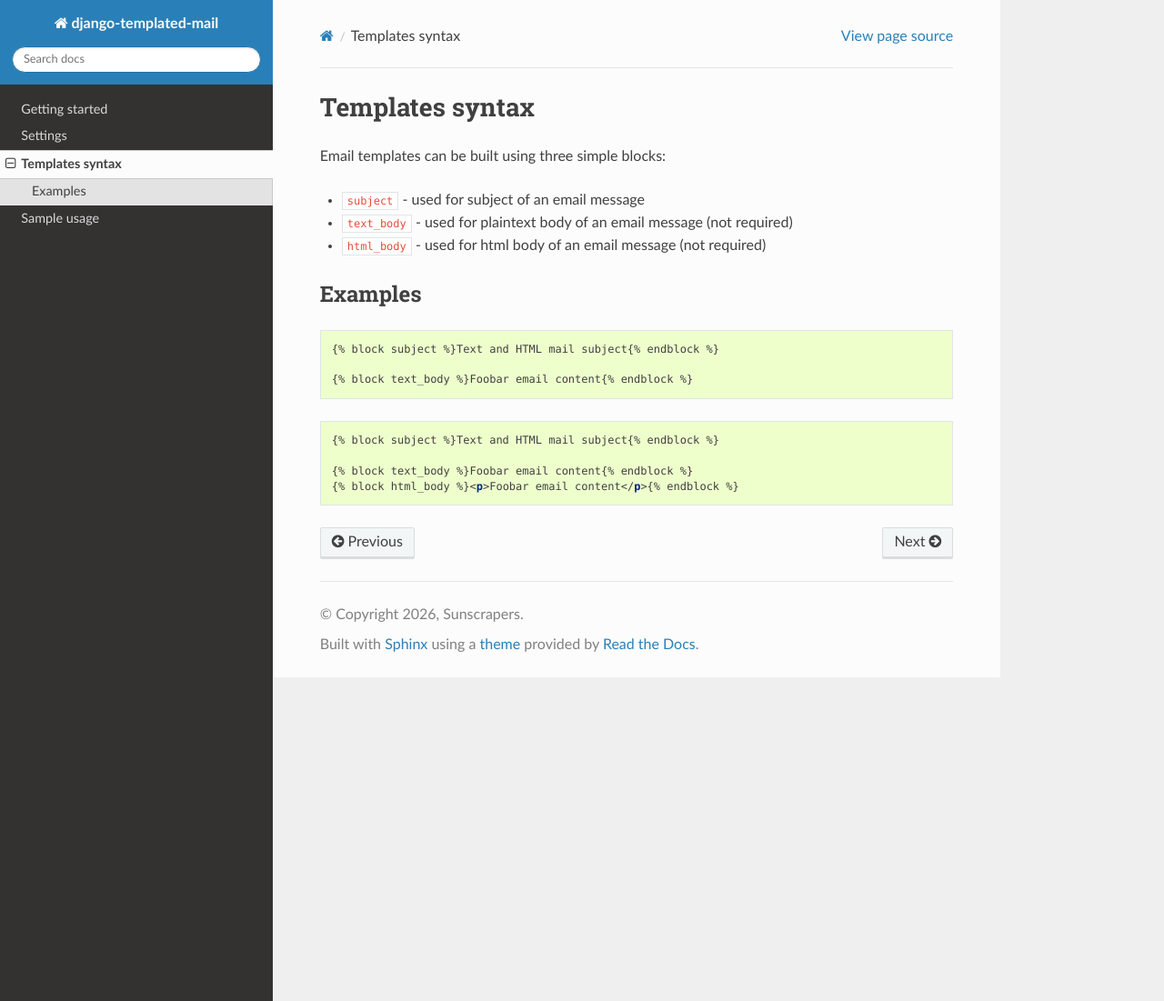
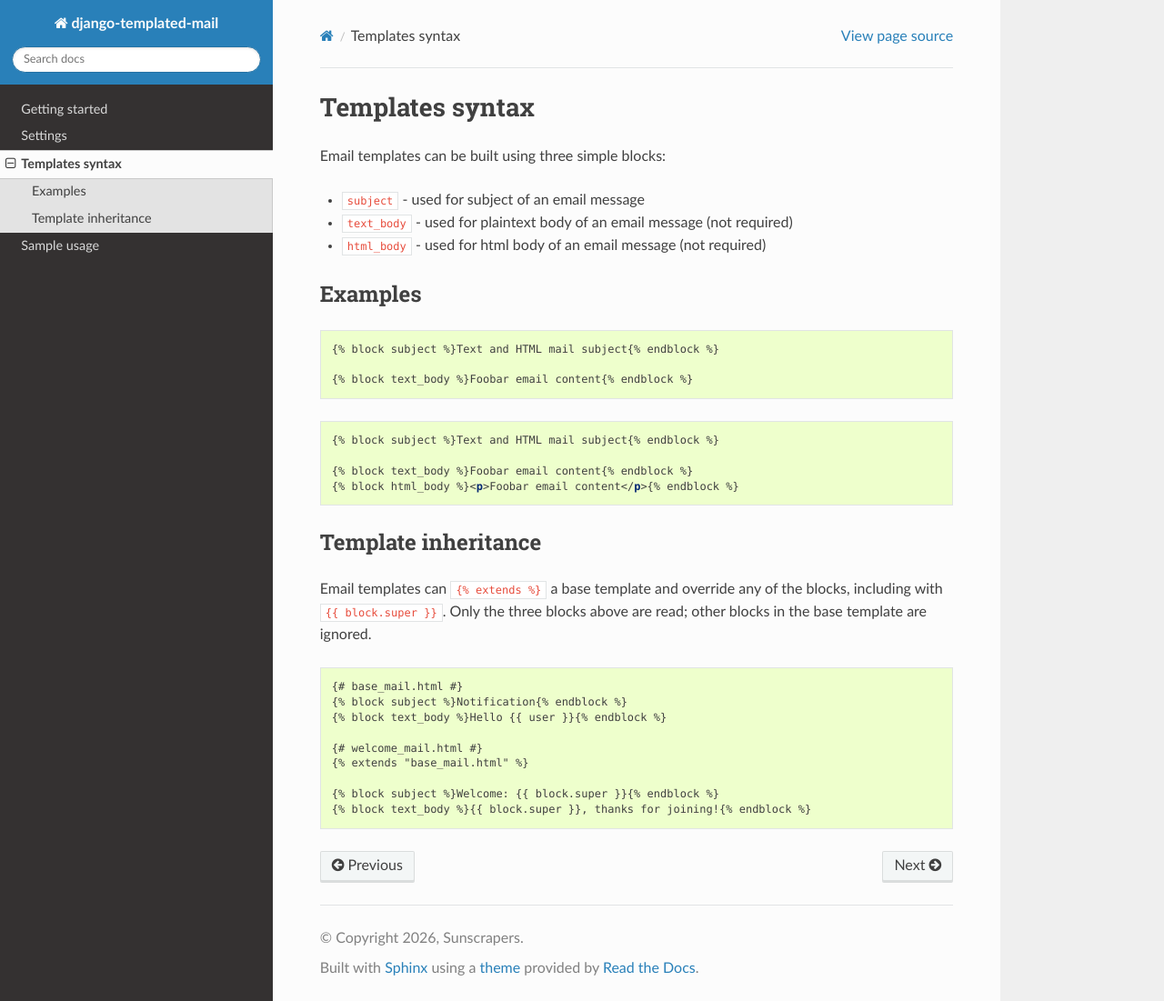
Before and after one commit to sunscrapers/django-templated-mail, a Sphinx documentation site: the page built from docs/source/templates_syntax.rst, in a window 1280 px wide and 1101 px high. Shown: the whole window at 91% size. Built offline with Sphinx 7.4.7 and the Read the Docs theme 3.1.0, drawn with Linux system fonts in a browser that asks for light colours.

Commit message:
fix: support {{ block.super }} in extended email templates
Rendering block nodes in isolation left them without a BlockContext, so
{{ block.super }} raised "'BlockNode' object has no attribute 'context'".
Collect every level's blocks into a BlockContext the way ExtendsNode
does and render the most-derived block under it, so overrides and
block.super resolve exactly as in a full template render.

Co-Authored-By: Claude Fable 5.1 <noreply@anthropic.com>

```diff
--- a/docs/source/templates_syntax.rst
+++ b/docs/source/templates_syntax.rst
@@ -22,3 +22,22 @@ Examples
 
     {% block text_body %}Foobar email content{% endblock %}
     {% block html_body %}<p>Foobar email content</p>{% endblock %}
+
+Template inheritance
+--------------------
+
+Email templates can ``{% extends %}`` a base template and override any of the
+blocks, including with ``{{ block.super }}``. Only the three blocks above are
+read; other blocks in the base template are ignored.
+
+.. code-block:: html
+
+    {# base_mail.html #}
+    {% block subject %}Notification{% endblock %}
+    {% block text_body %}Hello {{ user }}{% endblock %}
+
+    {# welcome_mail.html #}
+    {% extends "base_mail.html" %}
+
+    {% block subject %}Welcome: {{ block.super }}{% endblock %}
+    {% block text_body %}{{ block.super }}, thanks for joining!{% endblock %}
```
Also changed, not shown: 4 other files.
